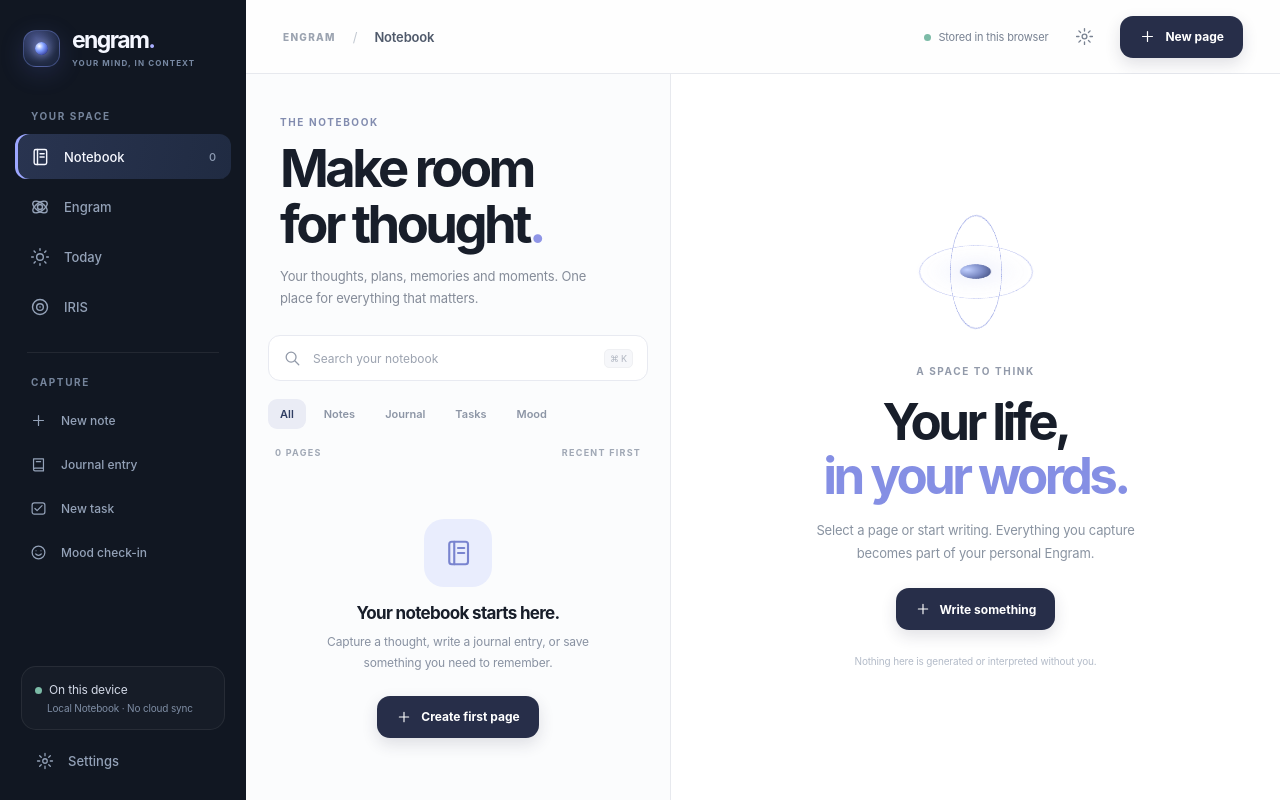
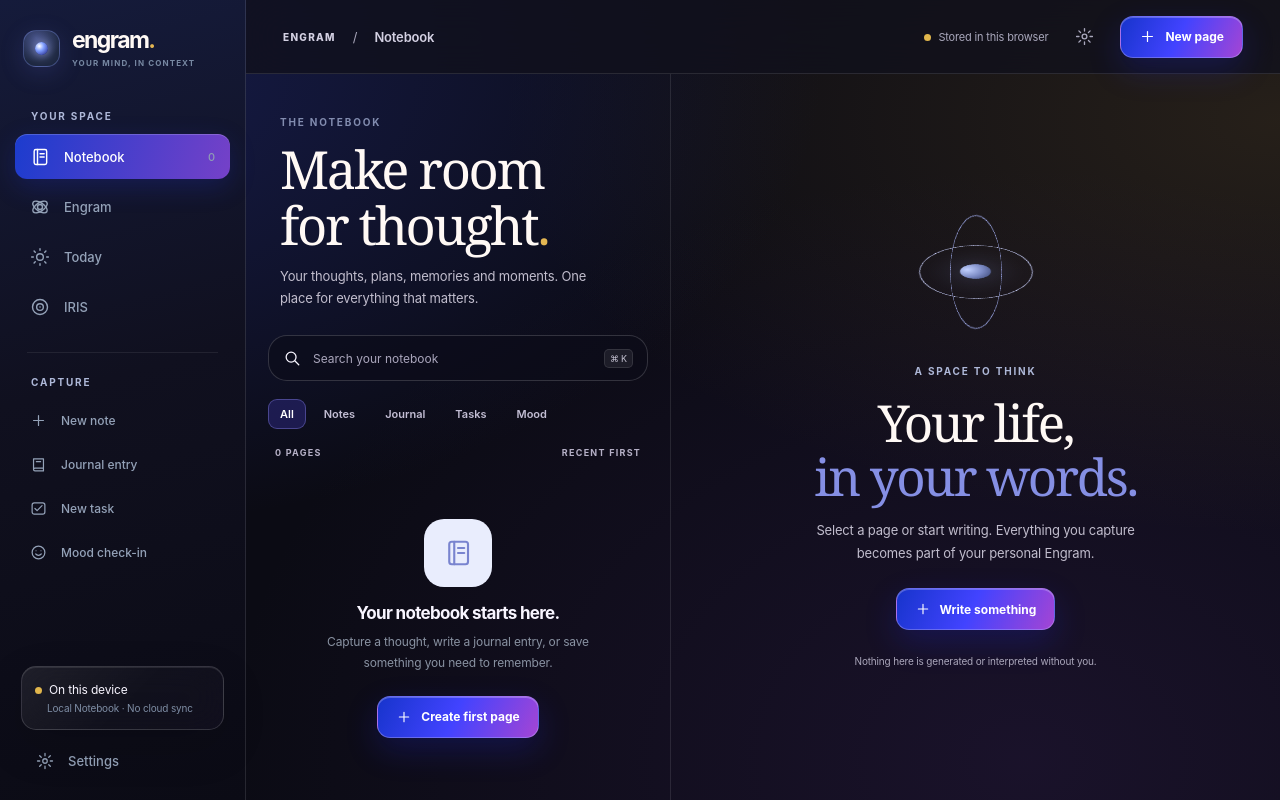
Before and after one commit to Mavioni/Engram, a React (Vite) app: page / in a window 1280 px wide. Built offline with nearby package versions, Linux system fonts and the light colour scheme.

Commit message:
style: apply premium nocturne visual system across Engram (#67)

```diff
--- a/src/experience/experience.css
+++ b/src/experience/experience.css
@@ -249,3 +249,129 @@ button:disabled{opacity:.48;cursor:not-allowed}
 }
 @media(max-width:370px){.top-breadcrumb{display:none}.top-slash{display:none}.top-icon{display:none}.mood-choice-grid{grid-template-columns:repeat(2,1fr)}.graph-stage-top{left:13px;right:13px}.graph-live{font-size:8px}}
 @media(prefers-reduced-motion:reduce){*,*::before,*::after{scroll-behavior:auto!important;animation:none!important;transition:none!important}}
+
+/* Engram Nocturne — premium dark treatment based on supplied EasyNote screenshots.
+   Presentation-only: retains Notebook, Today, Engram graph, Iris and existing data flows. */
+:root{
+  color-scheme:dark;
+  --en-paper:#0b0b14;--en-white:#171725;--en-ink:#f8f5ff;--en-sub:#b5b3c4;
+  --en-soft:#9997ae;--en-line:#ffffff20;--en-lav:#5551ff;--en-lav-soft:#282149;
+  --en-sidebar:#0c0c17;--en-sidebar-2:#17172a;
+}
+html,body,#root{background:#0b0b14;color:#f8f5ff}
+.eng-app{
+  color:#f8f5ff;
+  background:radial-gradient(ellipse at 2% 8%,#202b7b8c,transparent 45%),
+             radial-gradient(ellipse at 100% 15%,#7c612a3d,transparent 43%),
+             radial-gradient(ellipse at 80% 95%,#3b225c4f,transparent 55%),#0b0b14;
+}
+.eng-main,.notebook-list,.notebook-editor,.page-view{
+  background:transparent;color:#f8f5ff;
+}
+.eng-sidebar{
+  background:linear-gradient(165deg,#151b3b 0%,#10101f 47%,#0b0b15 100%);
+  border-right:1px solid #ffffff1c;
+}
+.eng-topbar{
+  background:#11111dc9;border-color:#ffffff1a;
+  backdrop-filter:blur(24px);-webkit-backdrop-filter:blur(24px);
+}
+.top-left,.top-breadcrumb{color:#d3d0e2}
+.top-slash,.save-status,.top-icon,.icon-button{color:#a9a7bb}
+.brand b,.notebook-list h1,.page-heading h1,.editor-welcome h2,
+.today-card h2,.iris-presence h2,.settings-sheet h2,.mood-sheet h2{
+  color:#fff9f5;
+}
+.notebook-list h1,.page-heading h1,.editor-welcome h2,
+.today-card h2,.iris-presence h2{
+  font-family:Georgia,"Iowan Old Style","Palatino Linotype",serif;
+  font-weight:400;letter-spacing:-.045em;
+}
+.notebook-list-head p,.page-heading p,.editor-welcome p,
+.today-card p,.iris-presence p,.iris-search p{color:#c1bdcd}
+.overline,.sidebar-caption{color:#aeb8d8;letter-spacing:.18em}
+.soft-period,.brand-period{color:#e4b652}
+.button.primary,.eng-mobile-nav button.current{
+  background:linear-gradient(115deg,#1734cc 0%,#4243ff 48%,#a445d4 100%);
+  color:white;border:1px solid #c2b4ff66;
+  box-shadow:0 12px 32px #242dfb35,inset 0 1px #ffffff3d;
+}
+.button.primary:hover{background:linear-gradient(115deg,#2649e3,#6153ff,#ae52df)}
+.button.subtle,.top-icon:hover,.icon-button:hover{
+  background:#ffffff10;color:#f3efff;border-color:#ffffff25;
+}
+.side-links button.current{
+  background:linear-gradient(105deg,#1c3cce,#7541c8);
+  box-shadow:0 8px 26px #2334d83a,inset 0 1px #ffffff30;color:white;
+}
+.side-links button:hover,.side-captures button:hover,.side-settings:hover{background:#ffffff12}
+.sidebar-privacy,.notebook-search,.iris-query,.filters button.chosen,
+.entry-row,.today-card,.iris-presence,.iris-search,.graph-detail,
+.graph-stage,.metric-grid>div,.settings-sheet,.mood-sheet,
+.editor-welcome,.editor-inner,.settings-section{
+  color:#f8f5ff;
+}
+.sidebar-privacy,.today-card,.iris-presence,.iris-search,.graph-detail,
+.metric-grid>div,.settings-sheet,.mood-sheet{
+  background:linear-gradient(135deg,#ffffff13,#ffffff06 55%,#45306316);
+  border:1px solid #ffffff27;
+  box-shadow:inset 0 1px #ffffff17,0 16px 46px #00000022;
+  backdrop-filter:blur(18px);-webkit-backdrop-filter:blur(18px);
+}
+.notebook-list{border-color:#ffffff1a}
+.notebook-search,.iris-query{
+  background:#0c0d1a9c;border:1px solid #ffffff29;border-radius:19px;
+}
+.notebook-search input,.iris-query input{color:#f7f4ff}
+.notebook-search input::placeholder,.iris-query input::placeholder{color:#aaa6bc}
+.notebook-search kbd{background:#ffffff12;border-color:#ffffff1b;color:#c4c1d1}
+.filters button{color:#c3bed4}
+.filters button.chosen{background:#3c36a95c;color:white;border-color:#9990ff5c}
+.filters button:hover{background:#ffffff13}
+.entries-heading,.entry-row small,.entry-row time{color:#b6b1c7}
+.entry-row{border-color:#ffffff16}
+.entry-row:hover,.entry-row.active,.entry-row.selected{background:#ffffff12}
+.editor-inner input,.editor-inner textarea,.settings-sheet input,.mood-sheet textarea{
+  color:#f8f5ff;background:transparent;
+}
+.editor-inner input::placeholder,.editor-inner textarea::placeholder,
+.settings-sheet input::placeholder,.mood-sheet textarea::placeholder{color:#9993aa}
+.settings-sheet input,.mood-sheet textarea{border-color:#ffffff30}
+.editor-title{font-family:Georgia,"Iowan Old Style",serif;font-weight:400}
+.page-note,.muted-empty,.editor-footnote{color:#aaa6ba}
+.metric-grid strong{color:#fffaf4;font-family:Georgia,"Iowan Old Style",serif;font-weight:400}
+.privacy-dot,.save-status span{background:#e1b64c}
+.mood-choice-grid button,.factor-grid button{
+  background:#151622;border:1px solid #ffffff26;color:#e6e0f2;
+}
+.mood-choice-grid button.chosen,.factor-grid button.chosen{
+  background:#413b9159;border-color:#dfbd72;box-shadow:0 0 0 2px #dfbd7230;
+}
+.range-label,.mood-note-label{color:#ddd6ed}
+.range-label input{accent-color:#7561fa}
+.modal-scrim{background:#03040acb;backdrop-filter:blur(12px)}
+.settings-section{border-color:#ffffff20}
+.settings-source,.settings-section p{color:#bcb6cb}
+.settings-section a{color:#c2b2ff}
+.eng-mobile-nav{display:none}
+@media(max-width:760px){
+  .eng-topbar{background:#0e1020b8}
+  .eng-mobile-nav{
+    display:flex;left:12px;right:12px;bottom:calc(10px + env(safe-area-inset-bottom));
+    height:72px;padding:7px;gap:3px;border-radius:25px;
+    background:#090911ed;border:1px solid #ffffff45;
+    box-shadow:0 12px 36px #0009,inset 0 1px #ffffff1e;
+    backdrop-filter:blur(25px);-webkit-backdrop-filter:blur(25px);
+  }
+  .eng-mobile-nav button{height:100%;border-radius:19px;color:#c6c1d6;gap:4px}
+  .eng-mobile-nav button.current{color:#fff}
+  .notebook-list-head{padding-top:38px}
+  .notebook-list h1,.page-heading h1{font-size:clamp(43px,10.5vw,60px)}
+  .notebook-layout,.page-view{padding-bottom:24px}
+  .page-view{background:transparent}
+  .metric-grid>div{border-radius:21px}
+  .settings-sheet,.mood-sheet{background:linear-gradient(140deg,#1b1c37,#10101e)}
+}
+@media(prefers-reduced-transparency:reduce){
+  .eng-topbar,.eng-mobile-nav,.settings-sheet,.mood-sheet{backdrop-filter:none;-webkit-backdrop-filter:none}
+}
```
